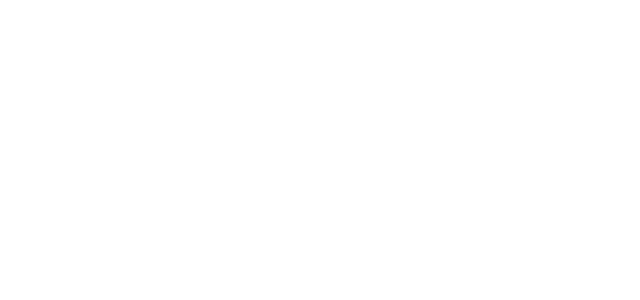
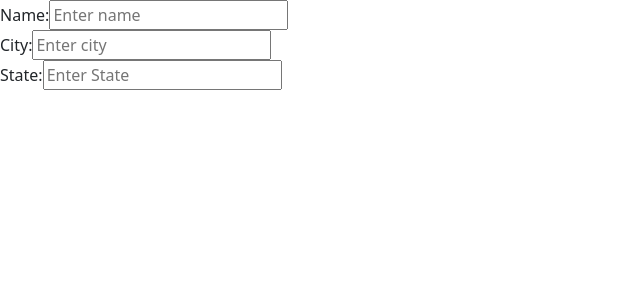
Before and after one commit to xDAnkit/react-js-lab-session, a React (Vite) app: page /about in a window 1280 px wide. Before the commit this address had no page. Shown: the top 300 px of the page, without its empty margins (0-640 px from the left). Built offline with nearby package versions, Linux system fonts and the light colour scheme.

Commit message:
Day Revision - ReactJS

```diff
--- a/package.json
+++ b/package.json
@@ -15,7 +15,8 @@
     "react-dom": "^18.2.0",
     "react-router-dom": "^6.3.0",
     "react-spinners": "^0.13.4",
-    "reactstrap": "^9.1.2"
+    "reactstrap": "^9.1.2",
+    "styled-components": "^5.3.5"
   },
   "devDependencies": {
     "@types/react": "^18.0.15",
--- /dev/null
+++ b/src/Day-Revision-2/index-v2.jsx
@@ -0,0 +1,65 @@
+import { Component } from "react";
+
+class DayRevisionV2B extends Component {
+  state = {
+    name: "Bhavika",
+    city: "Pune",
+    state: "MH",
+  };
+
+  /*   _handleInputChange = (e, key) => {
+    console.log(e.target.value, key);
+    this.setState({
+      [key]: e.target.value,
+    });
+  }; */
+
+  _handleInputChange = (e) => {
+    const { name, value } = e.target;
+    this.setState(
+      {
+        [name]: value,
+      },
+      () => {
+        console.log("LN22:", this.state[name], value);
+      }
+    );
+  };
+
+  render() {
+    const { city, name, state } = this.state;
+    return (
+      <>
+        <div>
+          <label>Name</label>
+          <input
+            placeholder="Enter name"
+            value={name}
+            name="name"
+            onChange={this._handleInputChange}
+          />
+        </div>
+        <div>
+          <label>City</label>
+          <input
+            placeholder="Enter city"
+            value={city}
+            name="city"
+            onChange={this._handleInputChange}
+          />
+        </div>
+        <div>
+          <label>State</label>
+          <input
+            placeholder="Enter State"
+            value={state}
+            name="state"
+            onChange={this._handleInputChange}
+          />
+        </div>
+      </>
+    );
+  }
+}
+
+export default DayRevisionV2B;
--- /dev/null
+++ b/src/Day-Revision-2/index-v3.jsx
@@ -0,0 +1,43 @@
+import { useState } from "react";
+
+const DayRevisionV3 = () => {
+  const [name, setName] = useState("");
+  const [city, setCity] = useState("");
+  const [state, setState] = useState("");
+
+  console.log("Re-render:", name, city, state);
+
+  return (
+    <>
+      <div>
+        <label>Name: {name}</label>
+        <input
+          placeholder="Enter name"
+          value={name}
+          name="name"
+          onChange={(e) => setName(e.target.value)}
+        />
+      </div>
+      <div>
+        <label>City: {city}</label>
+        <input
+          placeholder="Enter city"
+          value={city}
+          name="city"
+          onChange={(e) => setCity(e.target.value)}
+        />
+      </div>
+      <div>
+        <label>State: {state}</label>
+        <input
+          placeholder="Enter State"
+          value={state}
+          name="state"
+          onChange={(e) => setState(e.target.value)}
+        />
+      </div>
+    </>
+  );
+};
+
+export default DayRevisionV3;
--- /dev/null
+++ b/src/Day-Revision-2/index-v4.jsx
@@ -0,0 +1,63 @@
+import { useState } from "react";
+
+const DayRevisionV4 = () => {
+  const [profile, setProfile] = useState({ name: "", city: "", state: "" });
+
+  const handleInputChange = (e) => {
+    const { name, value } = e.target;
+
+    // Case 1 - Copy & update
+    /*  const profileCopy = { ...profile };
+    profileCopy[name] = value;
+    setProfile(profileCopy); */
+
+    // Case 2 - Update the getter & override
+    profile[name] = value;
+    // Incorrect way
+    //setProfile(profile);
+
+    // Correct way
+    //setProfile({ ...profile });
+
+    // Case 3 - Previous State copy
+    setProfile((prevState) => {
+      return {
+        ...prevState,
+        [name]: value,
+      };
+    });
+  };
+  return (
+    <>
+      <div>
+        <label>Name: {profile.name}</label>
+        <input
+          placeholder="Enter name"
+          value={profile.name}
+          name="name"
+          onChange={handleInputChange}
+        />
+      </div>
+      <div>
+        <label>City: {profile.city}</label>
+        <input
+          placeholder="Enter city"
+          value={profile.city}
+          name="city"
+          onChange={handleInputChange}
+        />
+      </div>
+      <div>
+        <label>State: {profile.state}</label>
+        <input
+          placeholder="Enter State"
+          value={profile.state}
+          name="state"
+          onChange={handleInputChange}
+        />
+      </div>
+    </>
+  );
+};
+
+export default DayRevisionV4;
--- /dev/null
+++ b/src/Day-Revision-2/index.jsx
@@ -0,0 +1,31 @@
+import { Component } from "react";
+
+class DayRevisionV2 extends Component {
+  constructor() {
+    this.name = this.name.bind(this);
+  }
+
+  state = { counter: 0 };
+
+  name() {
+    this.setState({ counter: this.state.counter + 1 });
+    console.log("click");
+  }
+
+  _handleUpdateCounter = () => {
+    this.setState({ counter: this.state.counter + 1 });
+  };
+
+  render() {
+    console.log("LN17: ", this);
+    const { counter } = this.state;
+    return (
+      <>
+        <p>Counter: {counter}</p>
+        <button onClick={this.name}>Increment</button>
+      </>
+    );
+  }
+}
+
+export default DayRevisionV2;
--- /dev/null
+++ b/src/Day-Revision/FirstComp.jsx
@@ -0,0 +1,37 @@
+import { Component } from "react";
+import FourthComp from "./FourthComp";
+import SecondComp from "./SecondComp";
+import ThirdComp from "./ThirdComp";
+
+class FirstComp extends Component {
+  state = {
+    counter: 0,
+  };
+
+  _handleChange = () => {};
+
+  render() {
+    return (
+      <>
+        <div>
+          <p>Counter: {this.state.counter}</p>
+          <button
+            onClick={() => {
+              this.setState({ counter: this.state.counter + 1 });
+            }}
+          >
+            Increment
+          </button>
+        </div>
+        <div>
+          <p>I'm a class component</p>
+        </div>
+        <SecondComp />
+        <ThirdComp />
+        <FourthComp clickme={this._handleChange} />
+      </>
+    );
+  }
+}
+
+export default FirstComp;
--- /dev/null
+++ b/src/Day-Revision/FourthComp.jsx
@@ -0,0 +1,14 @@
+import { PureComponent } from "react";
+
+class FourthComp extends PureComponent {
+  render() {
+    console.log("Rendering Pure Component");
+    return (
+      <div>
+        <p>I'm a Pure Component</p>
+      </div>
+    );
+  }
+}
+
+export default FourthComp;
--- /dev/null
+++ b/src/Day-Revision/SecondComp.jsx
@@ -0,0 +1,15 @@
+import { Component } from "react";
+class SecondComp extends Component {
+  render() {
+    console.log("Rendering SecondComp Class Component");
+    return (
+      <>
+        <div>
+          <p>I'm a Second component</p>
+        </div>
+      </>
+    );
+  }
+}
+
+export default SecondComp;
--- /dev/null
+++ b/src/Day-Revision/ThirdComp.jsx
@@ -0,0 +1,24 @@
+import styled from "styled-components";
+
+const Wrapper = styled.div`
+  background-color: olive;
+  color: #800029;
+  padding: 12px;
+`;
+
+const Text = styled.p`
+  color: bisque;
+  font-size: 20px;
+`;
+
+function ThirdComp() {
+  return (
+    <>
+      <Wrapper>
+        <Text>I'm a Third component</Text>
+      </Wrapper>
+    </>
+  );
+}
+
+export default ThirdComp;
--- a/src/main.jsx
+++ b/src/main.jsx
@@ -31,11 +31,14 @@ import PathParamsV2 from "./Day-16/index-v2";
 import Day17V1 from "./Day-17";
 import Day17V2 from "./Day-17/index-v2";
 import Navigation from "./Day-18/src/navigation";
+import FirstComp from "./Day-Revision/FirstComp";
+import DayRevisionV2 from "./Day-Revision-2";
+import DayRevisionV2B from "./Day-Revision-2/index-v2";
+import DayRevisionV3 from "./Day-Revision-2/index-v3";
+import DayRevisionV4 from "./Day-Revision-2/index-v4";
 
 ReactDOM.createRoot(document.getElementById("root")).render(
   <>
-    <BrowserRouter>
-      <Navigation />
-    </BrowserRouter>
+    <DayRevisionV4 />
   </>
 );
```
Also changed, not shown: 1 other file (tests, documents, lock files or other folders).
